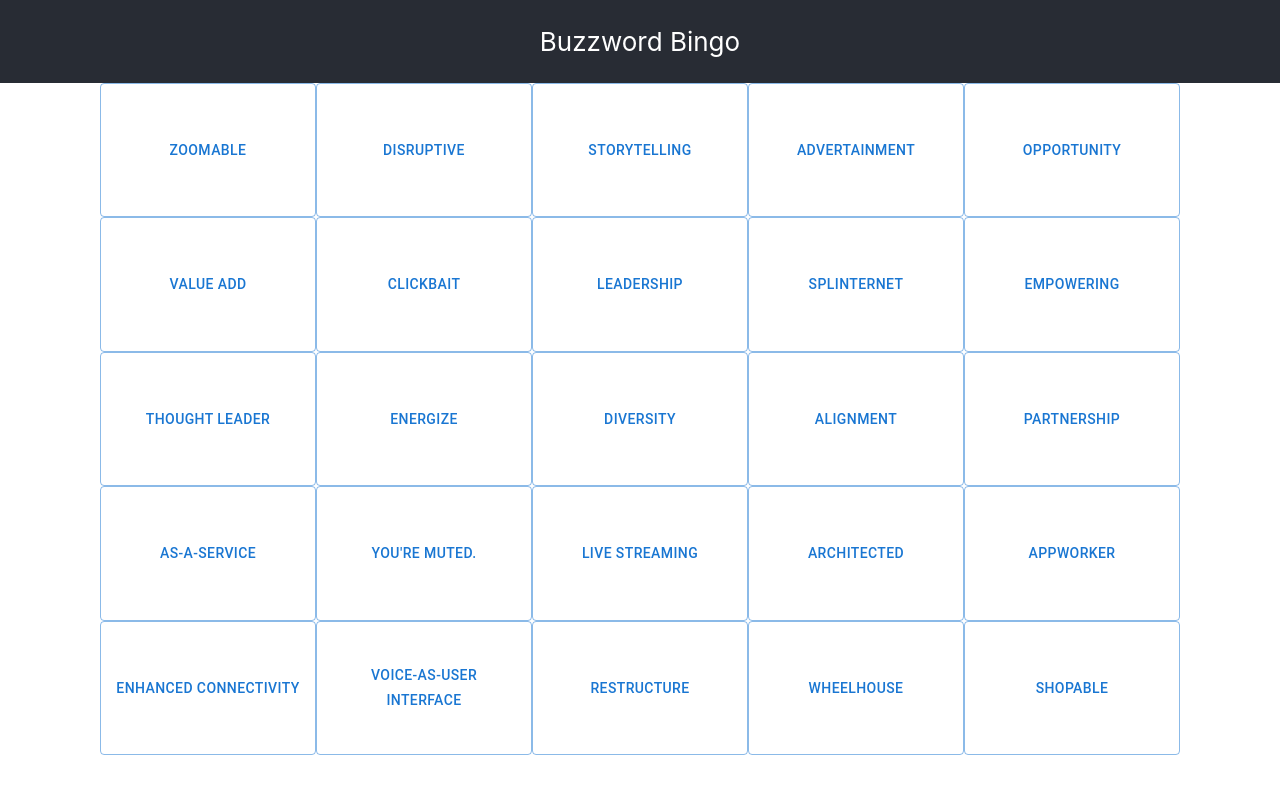
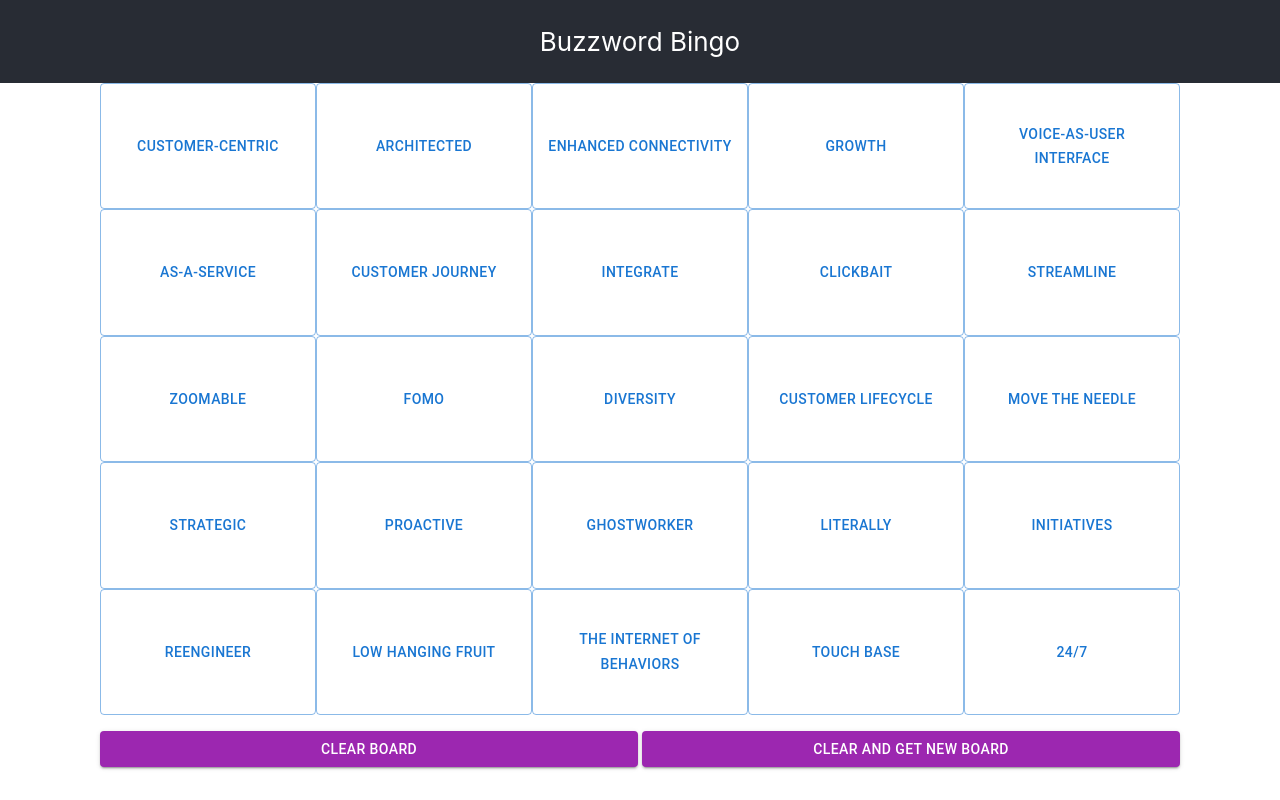
Before and after one commit to Axolodev/azeti-challenge, a Next.js app: page / in a window 1280 px wide. Built offline with nearby package versions, Linux system fonts and the light colour scheme.

Commit message:
feat: add lower controls

```diff
--- /dev/null
+++ b/src/components/GameControls.tsx
@@ -0,0 +1,25 @@
+import styles from "@/styles/gameControls.module.css";
+import { Button } from "@mui/material";
+import { useGameStateContext } from "./GameStateContext";
+
+function GameControls() {
+  const { clearCurrentlySelectedWords, generateNewBoard } =
+    useGameStateContext();
+  return (
+    <div className={styles.container}>
+      <Button
+        onClick={clearCurrentlySelectedWords}
+        variant="contained"
+        color="secondary"
+      >
+        Clear board
+      </Button>
+
+      <Button onClick={generateNewBoard} variant="contained" color="secondary">
+        Clear and get new board
+      </Button>
+    </div>
+  );
+}
+
+export default GameControls;
--- a/src/pages/index.tsx
+++ b/src/pages/index.tsx
@@ -1,6 +1,7 @@
 import styles from "@/styles/home.module.css";
 import React from "react";
 import Board from "@/components/Board";
+import GameControls from "@/components/GameControls";
 import { GameStateProvider } from "@/components/GameStateContext";
 
 function Home() {
@@ -9,9 +10,12 @@ function Home() {
       <header className={styles.header}>
         <p>Buzzword Bingo</p>
       </header>
-      <GameStateProvider>
-        <Board />
-      </GameStateProvider>
+      <main className={styles.gameContainer}>
+        <GameStateProvider>
+          <Board />
+          <GameControls />
+        </GameStateProvider>
+      </main>
     </div>
   );
 }
--- a/src/styles/board.module.css
+++ b/src/styles/board.module.css
@@ -1,7 +1,5 @@
 .container {
   display: grid;
   grid-template-columns: repeat(var(--size), 1fr);
-  max-width: 1080px;
-  margin: auto;
-  grid-auto-rows: calc((99vh - 120px) / var(--size));
+  grid-auto-rows: calc((99vh - 160px) / var(--size));
 }
--- /dev/null
+++ b/src/styles/gameControls.module.css
@@ -0,0 +1,31 @@
+.container {
+  display: flex;
+  margin-top: 16px;
+  flex-direction: column;
+  padding: 0 4px;
+}
+
+.container > button:first-child {
+  margin-bottom: 8px;
+}
+
+@media only screen and (min-width: 1080px) {
+  .container {
+    padding: 0;
+  }
+}
+
+@media only screen and (min-width: 600px) {
+  .container {
+    flex-direction: row;
+  }
+
+  .container > button:first-child {
+    margin-bottom: 0;
+    margin-right: 4px;
+  }
+
+  .container > button {
+    flex: 1;
+  }
+}
--- a/src/styles/home.module.css
+++ b/src/styles/home.module.css
@@ -4,7 +4,7 @@
 
 .header {
   background-color: #282c34;
-  min-height: 10vh;
+  min-height: 4vh;
   display: flex;
   flex-direction: column;
   align-items: center;
@@ -12,3 +12,15 @@
   font-size: calc(10px + 2vmin);
   color: white;
 }
+
+@media only screen and (min-width: 600px) {
+  .header {
+    min-height: 10vh;
+  }
+}
+
+.gameContainer {
+  max-width: 1080px;
+  padding: 0 4px 16px;
+  margin: auto;
+}
```
Also changed, not shown: 1 other file (tests, documents, lock files or other folders).
